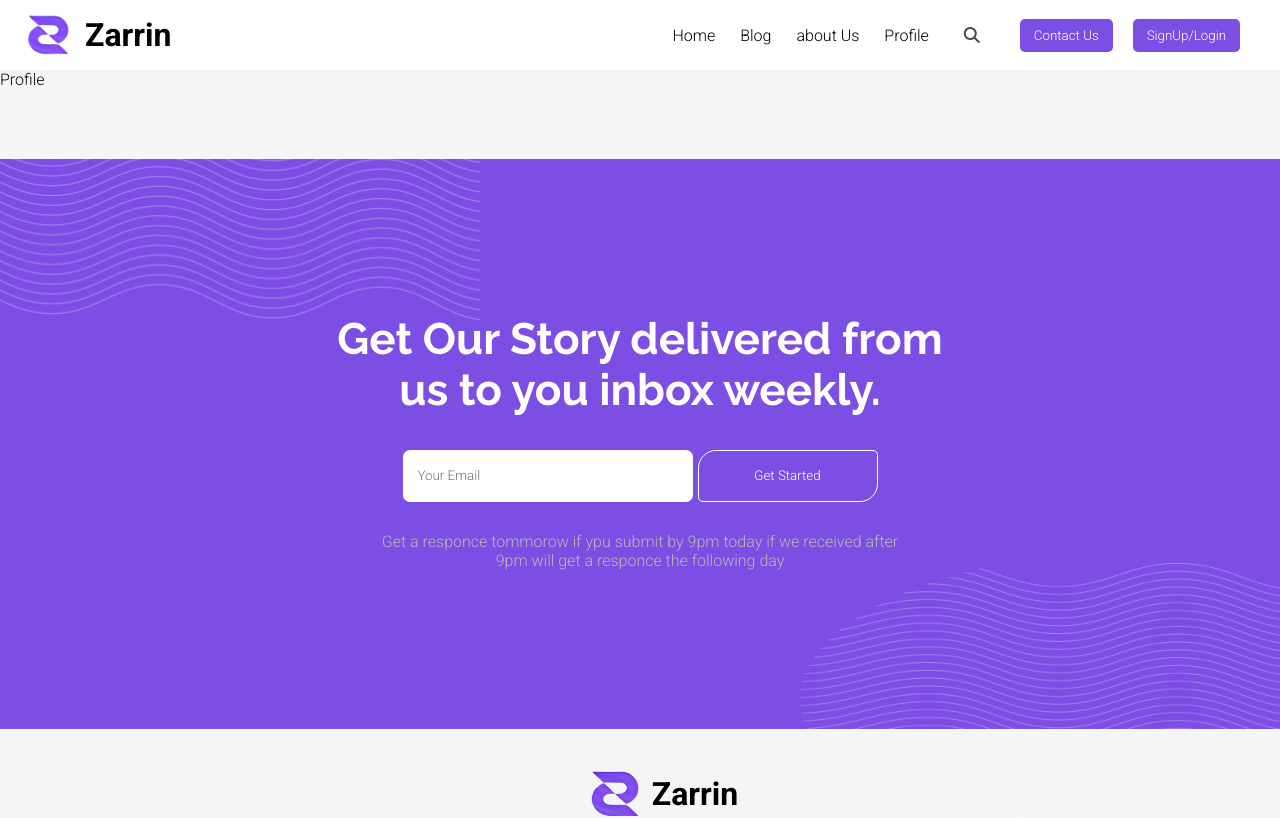
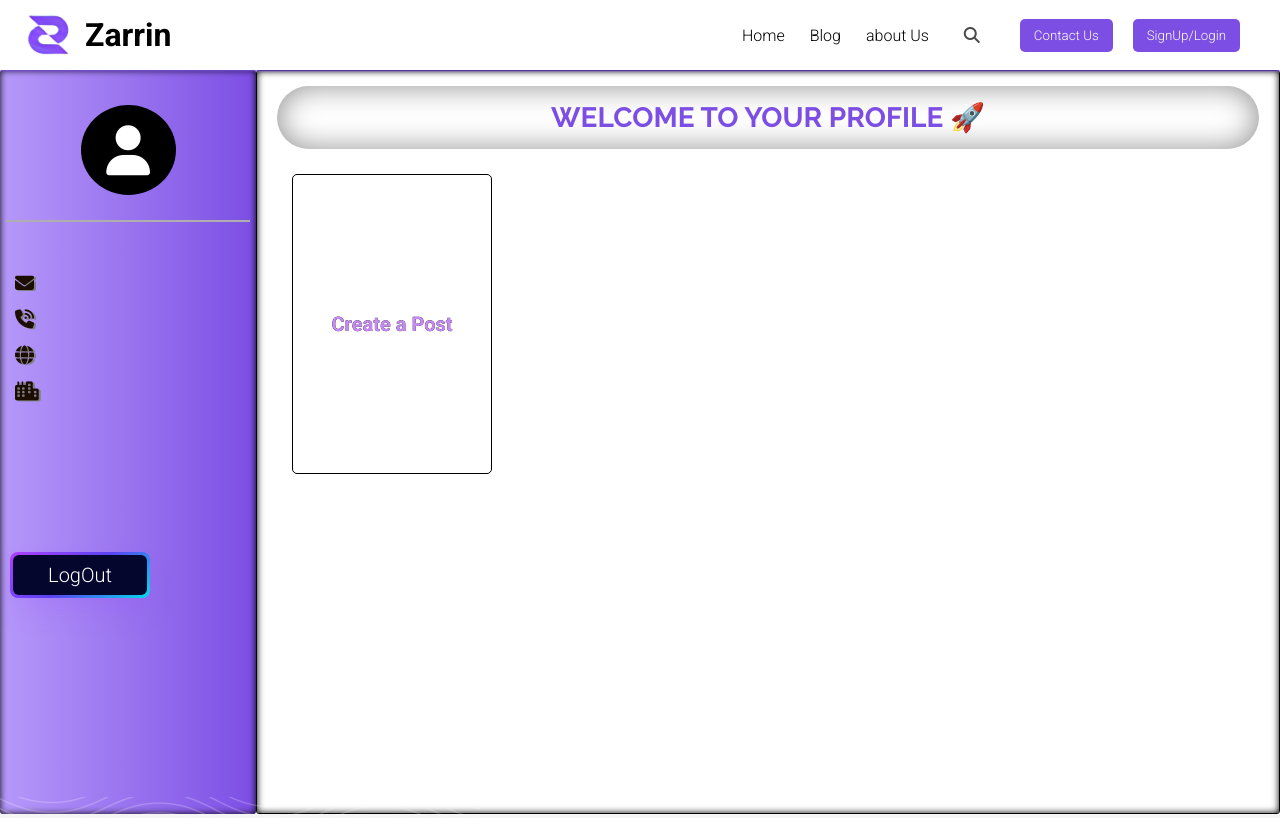
Before and after one commit to moizawan07/Blog-App-r5, a React (Vite) app: page /profile in a window 1280 px wide. Shown: the top 818 px of the page. Built offline with nearby package versions, Linux system fonts and the light colour scheme; no server answers.

Commit message:
Login-add

```diff
--- a/src/App.jsx
+++ b/src/App.jsx
@@ -1,16 +1,22 @@
+// Css Link
 import "./App.css";
+// State Import In React
+import { useState , useEffect } from "react";
+// Toast Library for POPUP
 import { ToastContainer } from "react-toastify";
 import "react-toastify/dist/ReactToastify.css";
-import { BrowserRouter,Routes,Route, useLocation } from "react-router-dom";
+import { BrowserRouter,Routes,Route,} from "react-router-dom";
+// FireBse
+import { onAuthStateChanged } from "firebase/auth";
+import {db,auth} from './services/firebase'
+import { doc , getDoc } from "firebase/firestore";
 
 //   <-----   COMPONET JO HAR PAGE PR USE HO RHE HERE ------>
-
 import Header from "./components/header/Header";
 import Section4 from "./components/section4/Section4";
 import Footer from "./components/footer/Footer";
 
 //   <-----  ALL FILES COMPONET HERE ------>
-
 import Home from "./pages//home/Home";
 import AboutUs from "./pages/aboutus/AboutUs";
 import ContactUs from "./pages/contactus/ContactUs";
@@ -21,20 +27,49 @@ import Profile from "./pages/profile/Profile";
 
 
 function App() {
+   const [userLogin, setUserLogin] = useState(null)   // This is Mean State Agr user Login ha To usk  ka Data Ais ma set hojyee ga
+
+   // This Function Call When User Login
+  const fetchUserData = async (userId) => {
+    try {
+       const userSnap = await getDoc(doc(db, 'SignUpUser', userId))
+       console.log(userSnap.data());
+       setUserLogin(userSnap.data())     /// Set The State
+    } catch (error) {
+      console.error("Error fetching user data:", error);
+    }
+  };
+
+   // <--------- CHECH USER LOGIN OR NOT HERE ------->
+  useEffect(() => {
+    // console.log('useEffect Run');
+    const unsubscribe = onAuthStateChanged(auth, (user) => {
+
+      if (user) {
+        console.log("User logged in:", user.uid);
+        fetchUserData(user.uid); // Fetch data function Call whn pa Ab user ka data get kre ka database se from Firestore
+      } else {
+        console.log("No user is logged in.");
+        setUserLogin(null)   // Update the State Because user Nhi ha To Null
+      }
+
+    });
+  }, []);
+
 
   return (
     <>
 
     <ToastContainer  style={{ zIndex: 9999999 }} />
     <BrowserRouter >
-            <Header />
+            <Header userlogin ={userLogin}/>
 
         <Routes>
             <Route  path="/"         element={<Home />}/>
             <Route  path="about"     element={<AboutUs />}/>
             <Route  path="contact"   element={<ContactUs />}/>
             <Route  path="blog"      element={<Blog />}/>
-            <Route  path="profile"      element={<Profile />}/>
+            <Route  path="profile"   element={<Profile userlogin ={userLogin} />}/>
             <Route  path="signUp"    element={<SignUp />}/>
             <Route  path="login"     element={<Login />}/>
         </Routes>
--- a/src/components/header/Header.jsx
+++ b/src/components/header/Header.jsx
@@ -3,14 +3,14 @@ import './header.css'
 import Button from '../button/Button'
 import { useRef } from 'react'
 
-function Header(){
+function Header({userlogin}){
+    // console.log(userlogin);
 
 //    Responsive navbar Code
 let navMain = useRef(null)
     function navbarToggle(){
       console.log( navMain.current.classList.toggle("active"))
     }
-
 
     return(
         <>
@@ -25,12 +25,12 @@ let navMain = useRef(null)
                    <Link to='/'> <li>Home</li> </Link>
                    <Link to='blog'> <li>Blog</li> </Link>
                    <Link to='about'> <li>about Us</li> </Link>
-                   <Link to='profile'> <li>Profile</li> </Link>
+               {userlogin && <Link to='profile'> <li>Profile</li> </Link>}    {/* Agr user mil Rha Props ma to tbhi Show hogii */}
                   </ul>
 
               <i className="fa-solid fa-magnifying-glass"></i>       {/*Icon */}
               <Link to='contact'><Button btnName='Contact Us'/> </Link>                       {/* Button  ComPonent call */}
-              <Link to='signUp'><Button btnName='SignUp/Login'/> </Link>                       {/* Button  ComPonent call */}
+           {!userlogin && <Link to='signUp'><Button btnName='SignUp/Login'/> </Link>}         {/* Button  ComPonent call */}
                </div>
                   <i id='bar_icon' className="fa fa-list"  onClick={navbarToggle}></i>
            </header>
--- a/src/components/header/header.css
+++ b/src/components/header/header.css
@@ -7,7 +7,10 @@ header{
     align-items: center;
     padding-inline: 20px;
     position: relative;
-    z-index: 9999;
+    position: sticky;
+    top: 0px;
+    z-index: 999999;
+    box-shadow: 0px 1px 2px var(--purple);
 }
 .logoName{
     display: flex;
@@ -110,6 +113,7 @@ header{
         display: none;  /*  Phle Hidden hoga */
         z-index: 9999;
         transition: 2s ease-in;
+        box-shadow: 0px 1px 2px var(--purple);
     }
 
     .Navbar ul {
--- a/src/pages/contactus/contactus.css
+++ b/src/pages/contactus/contactus.css
@@ -31,6 +31,11 @@
     padding-block: 14px;
     background-color: white;
     border-radius: 4px;
+    transition: all 0.3s ease;
+    &:hover{
+        border: 1px solid var(--purple);
+      transform: translateX(-25px);
+    }
 }
 .contactus-card .contact-us-card-icon{
     background-color: var(--purple);
--- a/src/pages/login/Login.jsx
+++ b/src/pages/login/Login.jsx
@@ -15,11 +15,11 @@ const Login = () => {
 
   try {
     let loginUserInfo = await signInWithEmailAndPassword(auth, email, password)
-    console.log(loginUserInfo);
+    // console.log(loginUserInfo);
     navigate('/')
   }
   catch (error) {
-    console.log('Error', error);
+    // console.log('Error', error);
     alert(error)
 
   }
--- a/src/pages/profile/Profile.jsx
+++ b/src/pages/profile/Profile.jsx
@@ -1,8 +1,67 @@
+import './profile.css'
+// import { signOut } from 'firebase/auth';
+// import {auth} from  '../../services/firebase'
 
-function Profile() {
+function Profile({userlogin}) {
+ console.log(userlogin);
+
+ if(userlogin){
+    var {fullName, email , country, city , gender, phone} = userlogin;
+}
+
+  // const logOutUser = async () => {
+  //    let m = await signOut(auth)
+  //    console.log(m);
+
+  // }
+
   return (
-    <div>Profile</div>
+    <div className='Profile_Container'>
+      <div className="P-Left_main">
+
+        <div className="PL_First_box">
+           <i class="fa-solid fa-user"></i>
+            <h1>{fullName}</h1>
+            <p>{gender}</p>
+        </div>
+        <hr className='hr'/>
+
+        <div className='PL_Second_Box'>
+          <p>
+            <span className='pl_icon'><i class="fa-solid fa-envelope"></i></span>
+            <span className='pl_text'>{email}</span>
+          </p>
+          <p>
+            <span className='pl_icon'><i class="fa-solid fa-phone-volume"></i></span>
+            <span className='pl_text'>{phone}</span>
+          </p>
+          <p>
+            <span className='pl_icon'><i class="fa-solid fa-globe"></i></span>
+            <span className='pl_text'>{country}</span>
+          </p>
+          <p>
+            <span className='pl_icon'><i class="fa-solid fa-city"></i></span>
+            <span className='pl_text'>{city}</span>
+          </p>
+        </div>
+
+       <div className="PL_Third_box">
+       <button class="button-64" role="button"><span class="text">LogOut</span></button>
+       </div>
+
+      </div>
+      <div className="P-Right_main">
+           <div className="PR_First_Box">
+              <p>WELCOME TO YOUR PROFILE 🚀</p>
+           </div>
+           <div className='PR_Second_Box'>
+               <div className='PR_Create_Post'>
+                   <p>Create a Post</p>
+               </div>
+           </div>
+      </div>
+    </div>
   )
 }
 
-export default Profile
+export default Profile;
--- /dev/null
+++ b/src/pages/profile/profile.css
@@ -0,0 +1,167 @@
+.Profile_Container{
+    width: 100%;
+    display: flex;
+    justify-content: space-between;
+    align-items: start;
+}
+
+.P-Left_main{
+    width: 20%;
+    min-height: 93vh;
+    background: linear-gradient(to left , var(--purple), #b699fa);
+    box-shadow: inset 0px 0px 7px black;
+    border-radius: 3px;
+}
+.P-Right_main{
+    width: 80%;
+    min-height: 93vh;
+    border: 1px solid black;
+    background-color: white;
+    box-shadow: inset 0px 0px 7px black;
+    border-radius: 3px;
+}
+
+.PL_First_box{
+    text-align: center;
+    margin-top: 35px;
+}
+.PL_First_box i{
+    font-size: 50px;
+    width: 95px;
+    height: 90px;
+    border-radius: 50%;
+    text-align: center;
+    align-content: center;
+    background-color: black;
+    color: white;
+}
+.PL_First_box h1{
+    color: white;
+    font-family: 'Raleway';
+    margin-top: 15px;
+    font-weight: bolder;
+    filter: drop-shadow(5px 2px 0px black);
+    text-transform: capitalize;
+}
+.PL_First_box p{
+    text-transform: uppercase;
+    color: white;
+    font-weight: bolder;
+    margin-top: 5px;
+    letter-spacing: 1px;
+    font-size: 18px;
+    filter: drop-shadow(2px 2px 0px black);
+    font-variant: small-caps;
+}
+.hr{
+    border: 0.4px solid rgb(175, 173, 173);
+   width: 95%;
+   text-align: center;
+   margin: 25px auto;
+}
+
+.PL_Second_Box{
+    margin-top: 50px;
+    padding-inline: 15px;
+}
+.PL_Second_Box p{
+    margin-top: 13px;
+}
+.PL_Second_Box p .pl_icon{
+    color: rgb(27, 14, 0);
+    margin-right: 8px;
+    filter: drop-shadow(2px 1px 0px rgb(128, 127, 127));
+    font-size: 19px;
+
+}
+.PL_Second_Box p .pl_text{
+    color: white;
+    font-weight: 500;
+    filter: drop-shadow(2px 1px 1px black);
+    text-transform: lowercase;
+}
+
+.PL_Third_box{
+    margin-top: 149px;
+}
+
+.PL_Third_box button  {
+  align-items: center;
+  background-image: linear-gradient(144deg,#AF40FF, #5B42F3 50%,#00DDEB);
+  border: 0;
+  border-radius: 8px;
+  box-shadow: rgba(151, 65, 252, 0.2) 0 15px 30px -5px;
+  box-sizing: border-box;
+  color: #FFFFFF;
+  display: flex;
+  font-family: Phantomsans, sans-serif;
+  font-size: 20px;
+  justify-content: center;
+  line-height: 1em;
+  max-width: 100%;
+  min-width: 140px;
+  padding: 3px;
+  text-decoration: none;
+  user-select: none;
+  -webkit-user-select: none;
+  touch-action: manipulation;
+  white-space: nowrap;
+  cursor: pointer;
+  margin-left: 10px;
+}
+
+.PL_Third_box button  :active,
+.PL_Third_box button :hover {
+  outline: 0;
+}
+
+.PL_Third_box button span  {
+  background-color: rgb(5, 6, 45);
+  padding: 10px 34px;
+  border-radius: 6px;
+  width: 100%;
+  height: 100%;
+  transition: 300ms;
+}
+
+.PL_Third_box button:hover span {
+    background: none;
+  }
+
+/*  RIGHT MAI DIC CSSS SART HERE */
+
+.PR_First_Box{
+    margin-top: 15px;
+    margin-inline: 20px;
+}
+.PR_First_Box p{
+    text-align: center;
+    font-size: 28px;
+    box-shadow: inset 0px 0px 30px rgb(143, 143, 143);
+    padding-block: 15px;
+    border-radius: 55px;
+    font-family: 'Raleway';
+    font-weight: bolder;
+    color: var(--purple);
+}
+
+.PR_Second_Box{
+    margin-top: 25px;
+    margin-inline: 35px;
+}
+
+.PR_Create_Post{
+    width: 200px;
+    height:300px;
+    border: 1px solid black;
+    text-align: center;
+    align-content: center;
+    color: rgb(109, 108, 108);
+    border-radius: 5px;
+}
+.PR_Create_Post p{
+    color: #c688f2;
+    font-weight: bold;
+    font-size: 20px;
+    filter: drop-shadow(0.5px 0.3px 0px black);
+}
```
